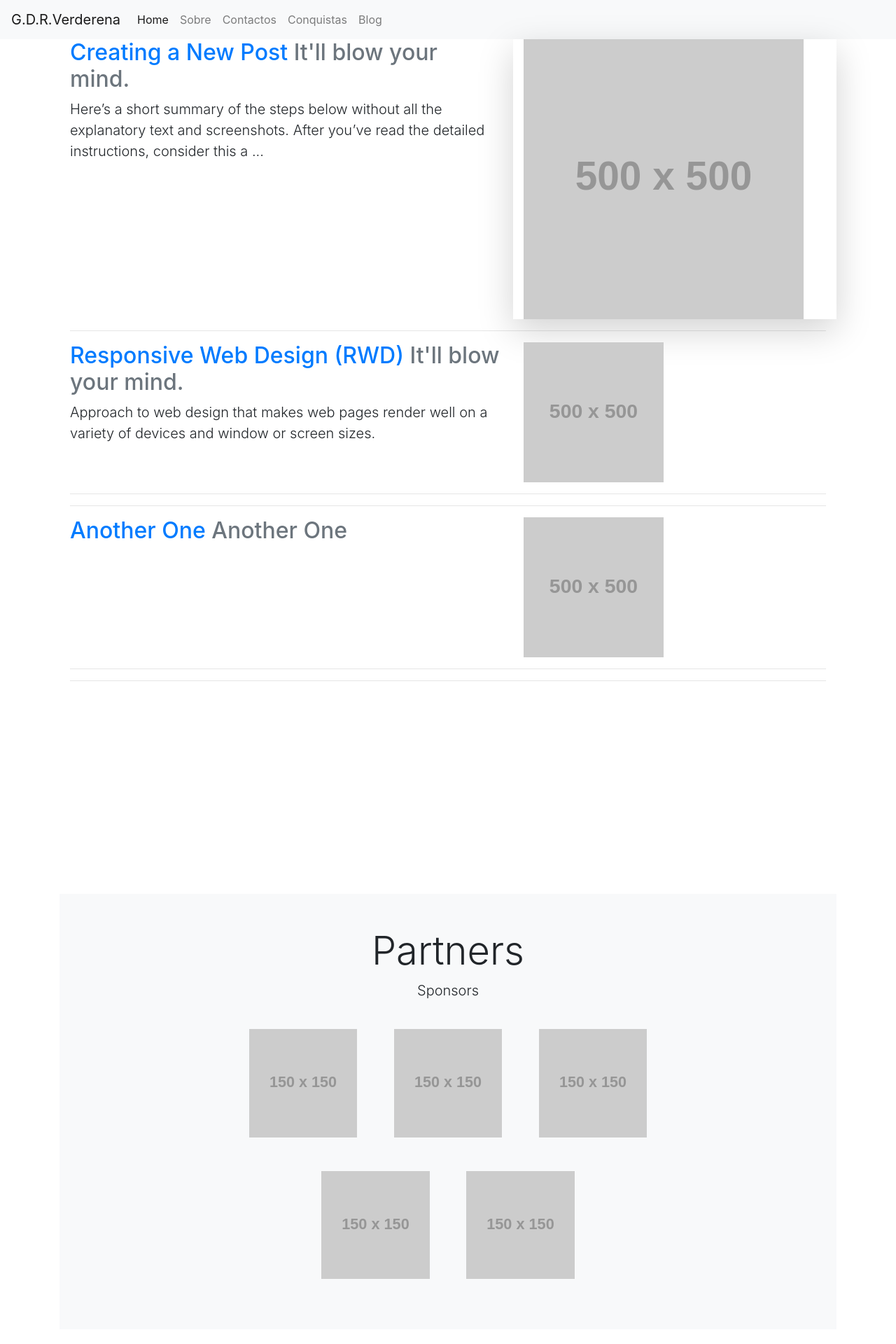
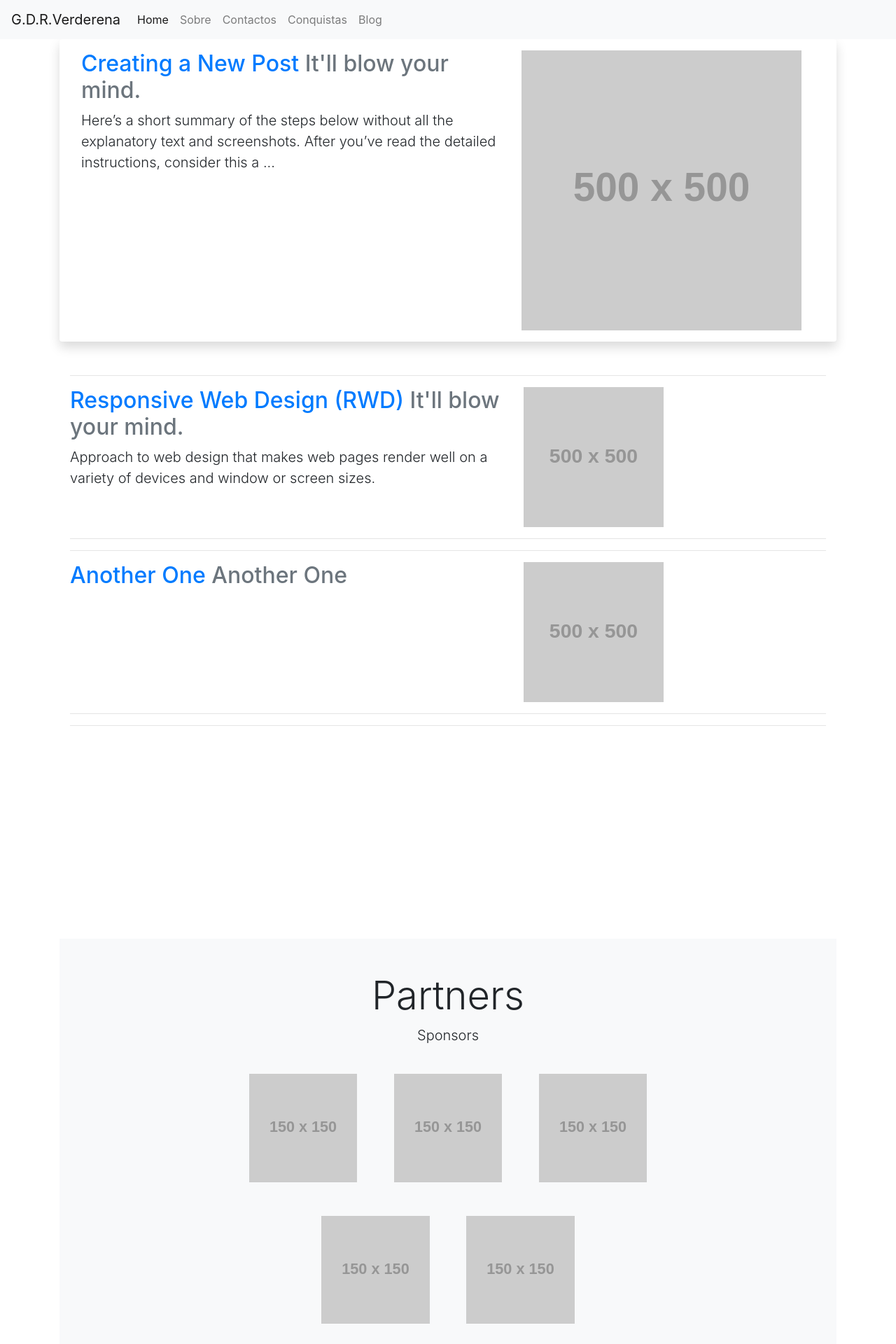
Before and after one commit to GDR-Verderena/gdr-verderena.github.io, a Jekyll site: the page built from index.html, in a window 1280 px wide. Shown: the top 1920 px of the page at 70% size. Built offline with Jekyll 4.4.1, drawn with Linux system fonts in a browser that asks for light colours.

Commit message:
Update index.html

```diff
--- a/index.html
+++ b/index.html
@@ -15,13 +15,13 @@ title: G.D.R Verdena
 
 <div class="container-fluid">
 {% for post in site.posts limit:1 %}
-<div class="row featurette ">
+<div class="row featurette shadow p-3 mb-5 bg-white rounded ">
                     <div class="col-md-7">
                          <a href="{{ post.url }}" title="{{ post.title }}"> <h2 class="featurette-heading">{{ post.title }} <span class="text-muted">{{ post.description }}</span></h2></a>
                         <p class="lead"> {{ post.excerpt | strip_html | strip_newlines | truncate: 156 }}  </p>
                     </div>
 			{% if post.featured-image And post.featured-image != "" And post.featured-image != nil   %}
-                    <div class="col-md-5 pray shadow-lg">
+                    <div class="col-md-5  ">
                         <img class="featurette-image img-fluid mx-auto pull-left " src="{{ post.featured-image }}" data-src="{{ post.featured-image }}" data-holder-rendered="true" style="width: 400px; height: 400px;">
                     </div>
 			{% endif %}
```
